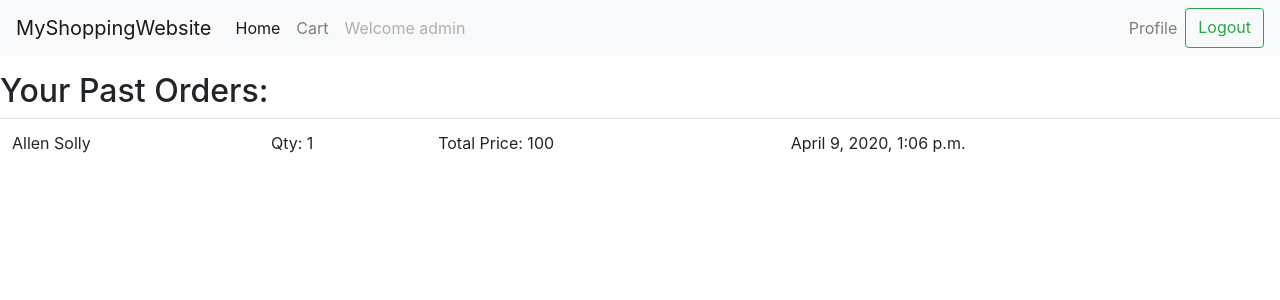
After one commit to Nimit98/Django-E-Commerce, a Django app: page /profile/ in a window 1280 px wide. The commit adds this page. Shown: the top 300 px of the page. Run offline with Django 3.2, Linux system fonts and the light colour scheme; a user stored in the database is signed in; data comes from the database, SQL or seed files in the repository; some libraries are stand-ins or nearby versions.

Commit message:
Recent Orders

```diff
--- a/ecommerce/core/models.py
+++ b/ecommerce/core/models.py
@@ -1,5 +1,6 @@
 from django.db import models
 from django.contrib.auth.models import User
+from django.utils import timezone
 
 Categories = (
     ("Sh", "Shirts"),
@@ -30,14 +31,13 @@ class ItemOrder(models.Model):
         return f"{self.user.username} has {self.quantity} of {self.item}"
 
 
-class UserList(models.Model):
+class OrderPlaced(models.Model):
     user = models.ForeignKey(
         User, on_delete=models.CASCADE)
-
-
-class OrderPlaced(models.Model):
-    user = models.ForeignKey(UserList, on_delete=models.CASCADE)
-    items = models.CharField(max_length=200)
+    item = models.ForeignKey(Items, on_delete=models.CASCADE)
+    quantity = models.IntegerField(default=0)
+    total_price = models.IntegerField(default=0)
+    time = models.DateTimeField(auto_now=True)
 
     def __str__(self):
-        return str(self.user)
+        return self.user.username
--- a/ecommerce/core/urls.py
+++ b/ecommerce/core/urls.py
@@ -12,4 +12,5 @@ urlpatterns = [
          views.remove_from_cart, name='remove_from_cart'),
     path('checkout/', views.checkout, name='checkout'),
     path('payment/', views.Payment.as_view(), name='payment'),
+    path('profile/', views.profile, name='profile'),
 ]
--- a/ecommerce/core/views.py
+++ b/ecommerce/core/views.py
@@ -6,8 +6,7 @@ from django.core.mail import send_mail
 from django.utils.html import strip_tags
 from django.template.loader import render_to_string
 from .forms import CheckoutForm
-from .models import ItemOrder, Items
-from .models import OrderPlaced
+from .models import ItemOrder, Items, OrderPlaced
 
 
 class Index(ListView):
@@ -121,6 +120,15 @@ class Payment(View):
                       fail_silently=False)
             print('sent')
             ordered_items = ItemOrder.objects.all().filter(user=self.request.user)
-
+            for item in ordered_items:
+                new_item = OrderPlaced(
+                    user=item.user, item=item.item, quantity=item.quantity,
+                    total_price=item.total_price)
+                new_item.save()
             ordered_items.delete()
             return redirect('core:index')
+
+
+def profile(request):
+    items = OrderPlaced.objects.all().filter(user=request.user).order_by('-time')
+    return render(request, 'core/profile.html', {'items': items})
--- a/ecommerce/ecommerce/settings.py
+++ b/ecommerce/ecommerce/settings.py
@@ -126,7 +126,7 @@ AUTH_PASSWORD_VALIDATORS = [
 
 LANGUAGE_CODE = 'en-us'
 
-TIME_ZONE = 'UTC'
+TIME_ZONE = 'Asia/Kolkata'
 
 USE_I18N = True
 
@@ -149,5 +149,4 @@ EMAIL_HOST = 'smtp.gmail.com'
 EMAIL_PORT = 587
 EMAIL_HOST_USER = os.environ.get('EMAIL')
 EMAIL_HOST_PASSWORD = os.environ.get('PASSWORD')
-print(EMAIL_HOST_PASSWORD, EMAIL_HOST_USER)
 EMAIL_BACKEND = 'django.core.mail.backends.smtp.EmailBackend'
--- a/ecommerce/templates/core/base.html
+++ b/ecommerce/templates/core/base.html
@@ -38,13 +38,18 @@
         <li class="nav-item">
           <a class="nav-link" href="{% url 'core:cart' %}">Cart</a>
         </li>
+        <li class="align-middle nav-item">
+          <a class=" nav-link disabled" href="#" tabindex="-1" aria-disabled="true">Welcome
+            {{request.user}}</a>
+        </li>
         {% endif %}
       </ul>
       <div class="navbar-nav my-2 my-lg-0">
         {% if request.user.is_authenticated %}
         <li class="nav-item">
-          <a class="nav-link disabled" href="#" tabindex="-1" aria-disabled="true">Welcome {{request.user}}</a>
+          <a class="nav-link" href="{% url 'core:profile' %}" tabindex="-1" aria-disabled="true">Profile</a>
         </li>
+
         <a href="{% url 'account_logout' %}" class="btn btn-outline-success my-2 my-sm-0" type="submit">Logout</a>
         {% else %}
         <a href="{% url 'account_login' %}" class="mr-2 btn btn-outline-success my-2 my-sm-0" type="submit">Login</a>
--- /dev/null
+++ b/ecommerce/templates/core/profile.html
@@ -0,0 +1,24 @@
+{% extends 'core/base.html' %}
+
+{% block body %}
+<title class="mt-3 ">Profile</title>
+{% if items %}
+<h2 class="mt-3">Your Past Orders:</h2>
+<table class="table">
+    <tbody>
+        {% for item in items %}
+        {% if item.quantity %}
+        <tr>
+            <td>{{item.item}}</td>
+            <td>Qty: {{item.quantity}}</td>
+            <td>Total Price: {{item.total_price}}</td>
+            <td>{{item.time}}</td>
+        </tr>
+        {% endif %}
+        {% endfor %}
+    </tbody>
+</table>
+{% else %}
+<h2>No orders placed</h2>
+{% endif %}
+{% endblock %}
```
Also changed, not shown: ecommerce/core/admin.py (+2 -13 lines), ecommerce/core/migrations/0016_auto_20200409_1115.py (added), ecommerce/core/migrations/0017_auto_20200409_1130.py (added), ecommerce/core/migrations/0018_auto_20200409_1141.py (added), ecommerce/core/migrations/0019_auto_20200409_1202.py (added), ecommerce/core/migrations/0020_auto_20200409_1213.py (added), ecommerce/core/migrations/0021_orderplaced_time.py (added), ecommerce/db.sqlite3.
